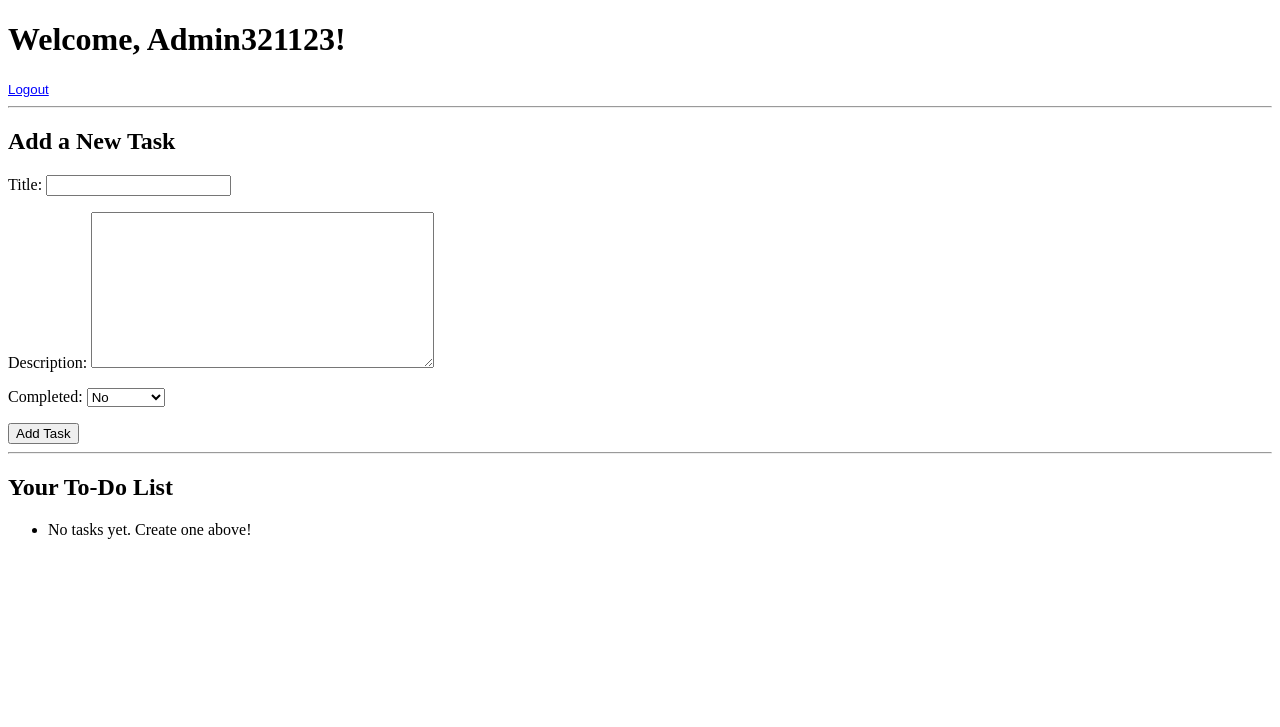
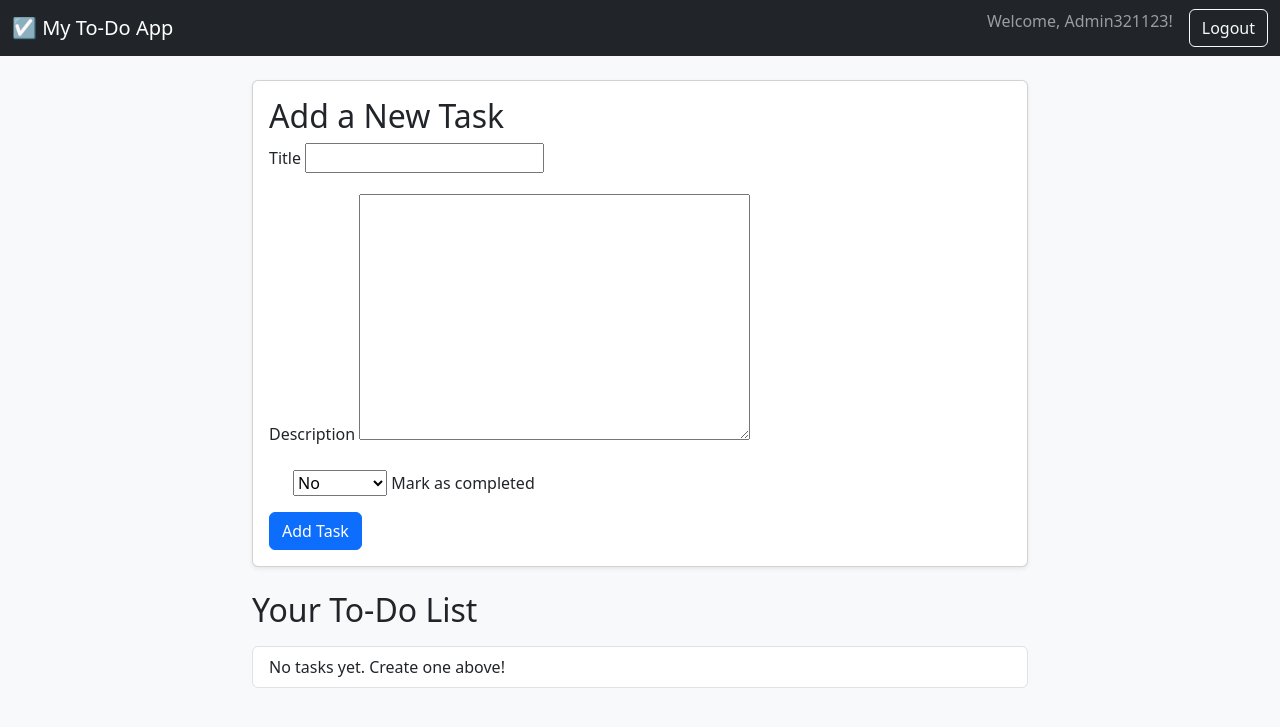
Before and after one commit to Bottiee/Todolist, a Django app: page / in a window 1280 px wide. Shown: the top 727 px of the page. Run offline with Django 5.2, Linux system fonts and the light colour scheme; a user stored in the database is signed in; data comes from the database, SQL or seed files in the repository; both versions use the stored data as it was after the commit.

Commit message:
Some minor polish

```diff
--- a/tasks/views.py
+++ b/tasks/views.py
@@ -3,7 +3,7 @@ from django.contrib.auth.decorators import login_required
 from django.views import generic
 from django.contrib.auth.forms import UserCreationForm
 from django.urls import reverse_lazy
-
+from django.contrib import messages
 from .models import Task
 from .forms import TaskForm
 
@@ -11,6 +11,13 @@ class RegisterView(generic.CreateView):
     form_class = UserCreationForm
     template_name = 'registration/register.html'
     success_url = reverse_lazy('login')
+
+
+class RegisterView(generic.CreateView):
+    form_class = UserCreationForm
+    template_name = 'registration/register.html'
+    success_url = reverse_lazy('login')
+
 
 @login_required
 def task_list(request):
@@ -27,6 +34,7 @@ def task_list(request):
             new_task = form.save(commit=False)
             new_task.user = request.user
             new_task.save()
+            messages.success(request, 'New task added successfully!')
             return redirect('task-list')
 
     context = {'tasks': tasks, 'form': form}
@@ -35,17 +43,16 @@ def task_list(request):
 
 @login_required
 def task_update(request, pk):
-    """
-    Handles updating an existing task.
-    """
-    task = get_object_or_404(Task, id=pk, user=request.user) # Ensures user owns this task
-    form = TaskForm(instance=task)
+    task = get_object_or_404(Task, id=pk, user=request.user)
 
     if request.method == 'POST':
         form = TaskForm(request.POST, instance=task)
         if form.is_valid():
             form.save()
+            messages.success(request, f'Task "{task.title}" updated successfully!')  # Add message
             return redirect('task-list')
+    else:
+        form = TaskForm(instance=task)
 
     context = {'form': form, 'task': task}
     return render(request, 'tasks/task_update.html', context)
@@ -53,13 +60,12 @@ def task_update(request, pk):
 
 @login_required
 def task_delete(request, pk):
-    """
-    Handles deleting an existing task.
-    """
-    task = get_object_or_404(Task, id=pk, user=request.user) # Ensures user owns this task
+    task = get_object_or_404(Task, id=pk, user=request.user)
 
     if request.method == 'POST':
+        task_title = task.title
         task.delete()
+        messages.success(request, f'Task "{task_title}" deleted successfully!')  # Add message
         return redirect('task-list')
 
     context = {'task': task}
--- /dev/null
+++ b/templates/base.html
@@ -0,0 +1,61 @@
+<!doctype html>
+<html lang="en">
+<head>
+    <meta charset="utf-8">
+    <meta name="viewport" content="width=device-width, initial-scale=1">
+    <title>To-Do List</title>
+    <link href="https://cdn.jsdelivr.net/npm/bootstrap@5.3.3/dist/css/bootstrap.min.css" rel="stylesheet">
+    <style>
+        body {
+            background-color: #f8f9fa;
+        }
+        .container {
+            max-width: 800px;
+        }
+    </style>
+</head>
+<body>
+    <nav class="navbar navbar-expand-lg navbar-dark bg-dark mb-4">
+        <div class="container-fluid">
+            <a class="navbar-brand" href="{% url 'task-list' %}">☑️ My To-Do App</a>
+            <div class="collapse navbar-collapse">
+                <ul class="navbar-nav ms-auto">
+                    {% if user.is_authenticated %}
+                        <li class="nav-item">
+                            <span class="navbar-text me-3">Welcome, {{ user.username }}!</span>
+                        </li>
+                        <li class="nav-item">
+                            <form action="{% url 'logout' %}" method="post">
+                                {% csrf_token %}
+                                <button type="submit" class="btn btn-outline-light">Logout</button>
+                            </form>
+                        </li>
+                    {% else %}
+                        <li class="nav-item">
+                            <a class="nav-link" href="{% url 'login' %}">Login</a>
+                        </li>
+                        <li class="nav-item">
+                            <a class="nav-link" href="{% url 'register' %}">Register</a>
+                        </li>
+                    {% endif %}
+                </ul>
+            </div>
+        </div>
+    </nav>
+
+    <div class="container">
+        {% if messages %}
+            {% for message in messages %}
+                <div class="alert alert-success" role="alert">
+                    {{ message }}
+                </div>
+            {% endfor %}
+        {% endif %}
+
+        {% block content %}
+        {% endblock %}
+    </div>
+
+    <script src="https://cdn.jsdelivr.net/npm/bootstrap@5.3.3/dist/js/bootstrap.bundle.min.js"></script>
+</body>
+</html>
--- a/templates/tasks/task_list.html
+++ b/templates/tasks/task_list.html
@@ -1,48 +1,52 @@
-<!DOCTYPE html>
-<html lang="en">
-<head>
-    <meta charset="UTF-8" />
-    <title>Your Tasks</title>
-</head>
-<body>
-    <h1>Welcome, {{ user.username }}!</h1>
-<form action="{% url 'logout' %}" method="post" style="display: inline;">
-    {% csrf_token %}
-    <button type="submit" style="background:none; border:none; padding:0; color:blue; text-decoration:underline; cursor:pointer;">
-        Logout
-    </button>
-</form>
-    <hr>
+{% extends 'base.html' %}
 
-    <h2>Add a New Task</h2>
+{% block content %}
+<div class="card shadow-sm mb-4">
+    <div class="card-body">
+        <h2 class="card-title">Add a New Task</h2>
         <form method="post" action="">
             {% csrf_token %}
-        {{ form.as_p }}
-        <button type="submit">Add Task</button>
+            <div class="mb-3">
+                <label for="id_title" class="form-label">Title</label>
+                {{ form.title }}
+            </div>
+            <div class="mb-3">
+                <label for="id_description" class="form-label">Description</label>
+                {{ form.description }}
+            </div>
+            <div class="form-check mb-3">
+                {{ form.completed }}
+                <label class="form-check-label" for="id_completed">
+                    Mark as completed
+                </label>
+            </div>
+            <button type="submit" class="btn btn-primary">Add Task</button>
         </form>
+    </div>
+</div>
 
-    <hr>
-
-    <h2>Your To-Do List</h2>
-    <ul>
+<h2 class="mb-3">Your To-Do List</h2>
+<div class="list-group">
     {% for task in tasks %}
-            <li>
-                <strong>{{ task.title }}</strong>
+        <div class="list-group-item list-group-item-action">
+            <div class="d-flex w-100 justify-content-between">
+                <h5 class="mb-1">
                     {% if task.completed %}
-                    <span style="color: green;">(Completed)</span>
+                        <del>{{ task.title }}</del>
                     {% else %}
-                    <span style="color: orange;">(Incomplete)</span>
+                        {{ task.title }}
                     {% endif %}
-                <p>{{ task.description|linebreaks }}</p>
-                <small>
-                    <a href="{% url 'task-update' task.id %}">Edit</a> |
-                    <a href="{% url 'task-delete' task.id %}" style="color: red;">Delete</a>
-                </small>
-            </li>
-            <hr>
+                </h5>
+                <small class="text-muted">{{ task.created_at|date:"M d, Y" }}</small>
+            </div>
+            <p class="mb-1">{{ task.description|linebreaksbr }}</p>
+            <div>
+                <a href="{% url 'task-update' task.id %}" class="btn btn-sm btn-info">Edit</a>
+                <a href="{% url 'task-delete' task.id %}" class="btn btn-sm btn-danger">Delete</a>
+            </div>
+        </div>
     {% empty %}
-            <li>No tasks yet. Create one above!</li>
+        <div class="list-group-item">No tasks yet. Create one above!</div>
     {% endfor %}
-    </ul>
-</body>
-</html>
+</div>
+{% endblock %}
```
Also changed, not shown: templates/registration/login.html (+15 -19 lines), templates/registration/register.html (+16 -16 lines), templates/tasks/task_delete.html (+14 -17 lines), templates/tasks/task_update.html (+27 -17 lines), db.sqlite3. Lines whose indentation alone changed are shown as unchanged.
